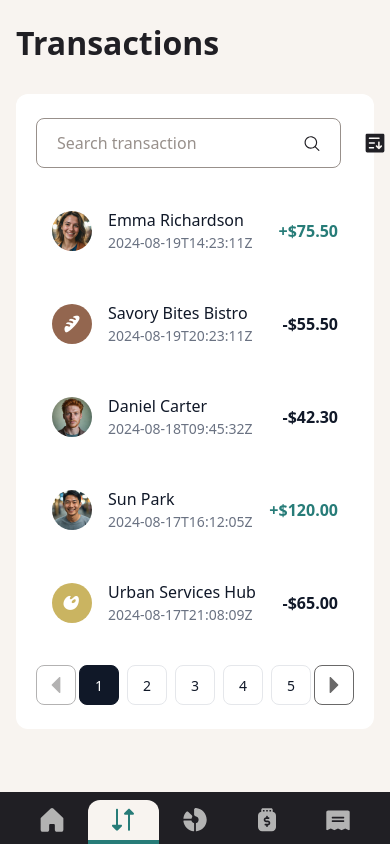
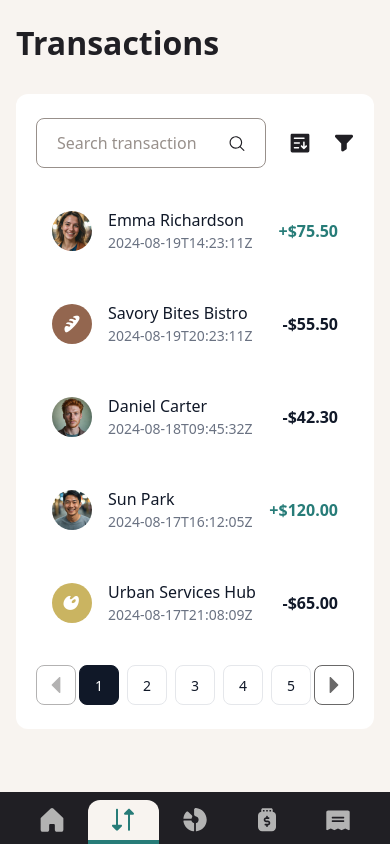
Before and after one commit to tryea/frontend-mentor-personal-finance-app, a Next.js app: page /transactions in a window 390 px wide. Built offline with nearby package versions, Linux system fonts and the light colour scheme.

Commit message:
style(transactions): improve table layout responsiveness and spacing
Adjust flexbox properties and widths to ensure better responsive behavior
Remove redundant flex-1 classes and set explicit widths where needed

```diff
--- a/src/modules/transactions/ui/components/FilterAndSearchTable.tsx
+++ b/src/modules/transactions/ui/components/FilterAndSearchTable.tsx
@@ -7,29 +7,29 @@ import {
 
 export const FilterAndSearchTable = () => {
   return (
-    <div className="flex flex-row items-center justify-between gap-6">
+    <div className="flex flex-row items-center justify-between gap-6 max-w-full min-w-0">
       {/* Search Box */}
-      <div className="flex flex-row items-center justify-start gap-4 border border-beige-500 rounded-lg pr-5 lg:justify-between ">
+      <div className="flex flex-row flex-1 min-w-0 max-w-[320px] shrink grow items-center justify-start gap-4 border border-beige-500 rounded-lg pr-5 lg:justify-between ">
         <input
           type="text"
           placeholder="Search transaction"
-          className="flex flex-1 pl-5 pr-0 py-3 placeholder:text-beige-500 text-grey-900 outline-0 text-ellipsis"
+          className="flex flex-1 min-w-0 pl-5 pr-0 py-3 placeholder:text-beige-500 text-grey-900 outline-0 text-ellipsis"
         />
         <IconSearch className="w-4 h-4" />
       </div>
 
       {/* Mobile filter/sort icons */}
-      <div className="flex flex-1 items-center gap-6 md:hidden">
-        <button className="flex flex-1">
+      <div className="flex items-center gap-6 md:hidden">
+        <button>
           <IconSortMobile className="w-5 h-5" />
         </button>
-        <button className="flex flex-1">
+        <button>
           <IconFilterMobile className="w-5 h-5" />
         </button>
       </div>
 
       {/* Desktop sort/category dropdowns */}
-      <div className="hidden items-center gap-4 md:flex md:flex-1">
+      <div className="hidden items-center gap-4 md:flex flex-none w-[438px] shrink-0">
         {/* Sort By */}
         <div className="flex flex-1 flex-nowrap items-center gap-2">
           <span className="text-preset-4 text-grey-900 text-nowrap">
```
